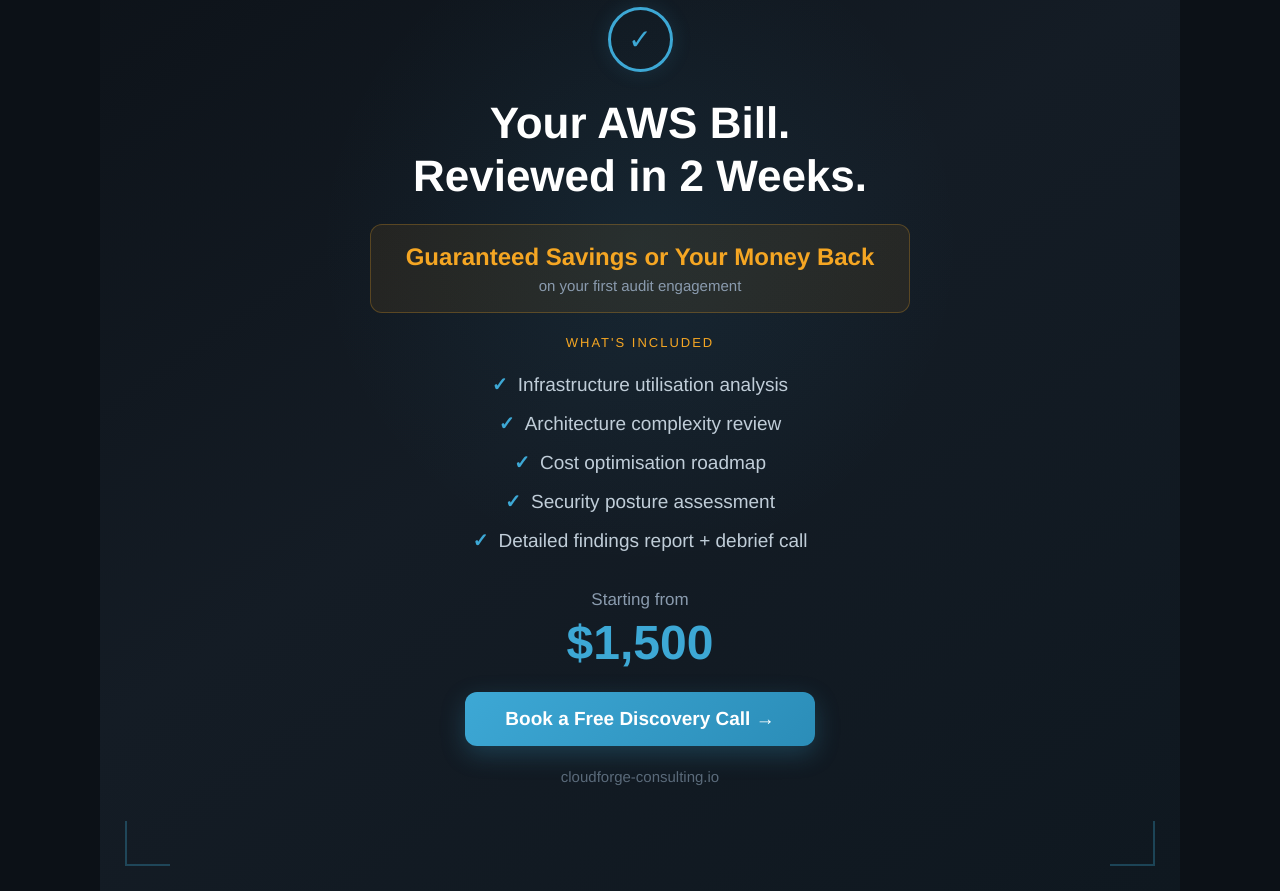
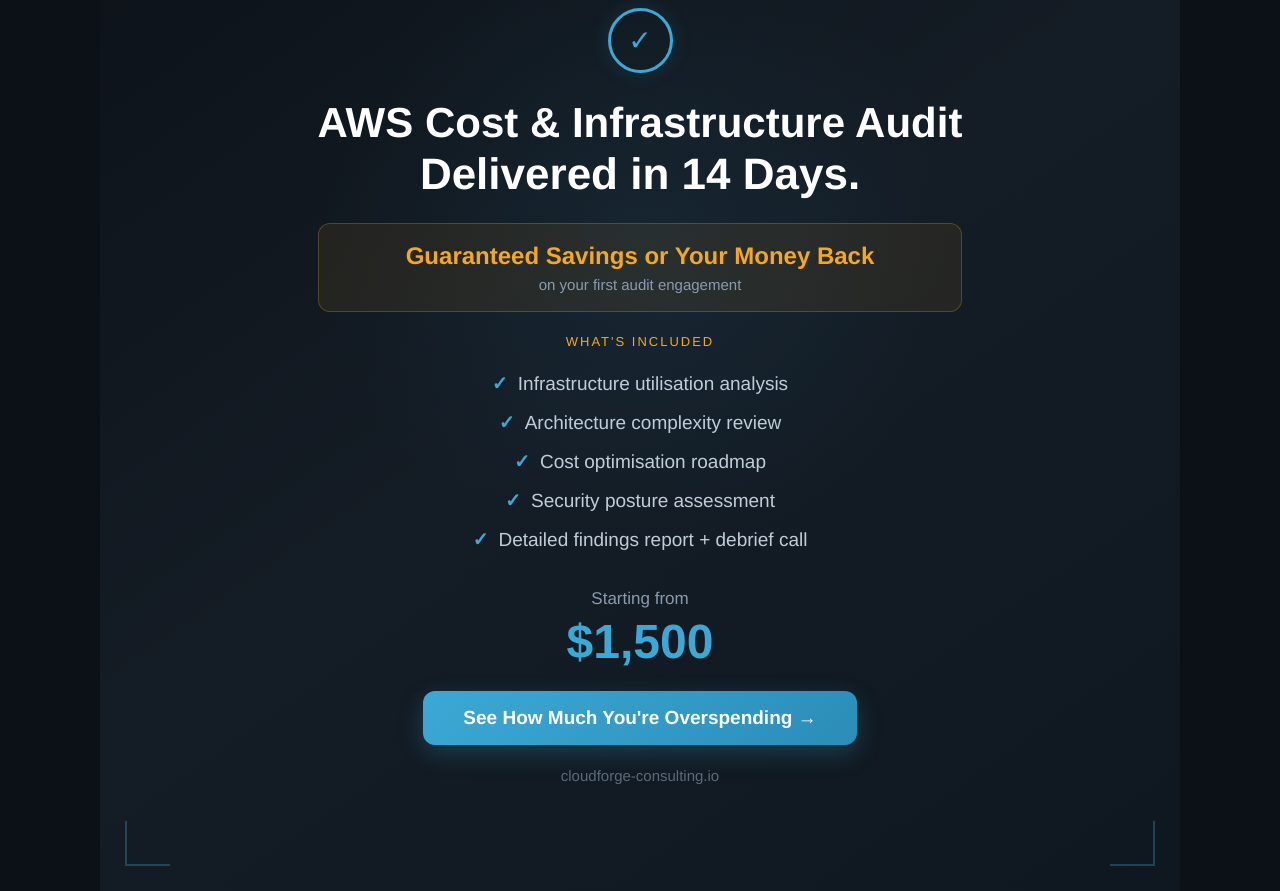
Before and after one commit to jayp-collab/cloudforge-website, a plain HTML site: page marketing/02-guaranteed-savings.html in a window 1280 px wide. Shown: the part 189-1080 px from the top of the page. Drawn offline with Linux system fonts and the light colour scheme.

Commit message:
feat: context-specific CTAs, audit headline update, refresh all screenshots

```diff
--- a/marketing/02-guaranteed-savings.html
+++ b/marketing/02-guaranteed-savings.html
@@ -43,8 +43,8 @@
   <div class="c">
     <div class="logo"><img src="../assets/cloudforgelogo.PNG"> CLOUDFORGE</div>
     <div class="shield"><span>✓</span></div>
-    <h1>Your AWS Bill.</h1>
-    <h1>Reviewed in 2 Weeks.</h1>
+    <h1 style="font-size:42px;">AWS Cost &amp; Infrastructure Audit</h1>
+    <h1>Delivered in 14 Days.</h1>
     <div class="gbox"><div style="font-size:24px; font-weight:700; color:#f5a623;">Guaranteed Savings or Your Money Back</div><div style="font-size:15px; color:#8a9bae; margin-top:6px;">on your first audit engagement</div></div>
     <div style="font-size:13px; color:#f5a623; letter-spacing:2px; margin-bottom:15px;">WHAT'S INCLUDED</div>
     <div style="max-width:520px; margin:0 auto 30px;">
@@ -56,7 +56,7 @@
     </div>
     <div style="color:#8a9bae; font-size:17px; margin-bottom:5px;">Starting from</div>
     <div style="font-size:48px; font-weight:800; color:#3da8d5; margin-bottom:22px;">$1,500</div>
-    <a class="btn" style="margin-bottom:22px;">Book a Free Discovery Call →</a>
+    <a class="btn" style="margin-bottom:22px;">See How Much You're Overspending →</a>
     <div style="font-size:15px; color:#5a6a7a;">cloudforge-consulting.io</div>
   </div>
 </body>
```
Also changed, not shown: index.html (+2 -2 lines), marketing/01-stop-firefighting.html (+1 -1 lines), marketing/03-former-aws-engineers.html (+1 -1 lines), marketing/04-cost-savings.html (+1 -0 lines), services.html (+1 -1 lines), marketing/01-stop-firefighting.png, marketing/02-guaranteed-savings.png, marketing/03-former-aws-engineers.png, marketing/04-cost-savings.png, screenshots/02-services.png, 1 other file.
